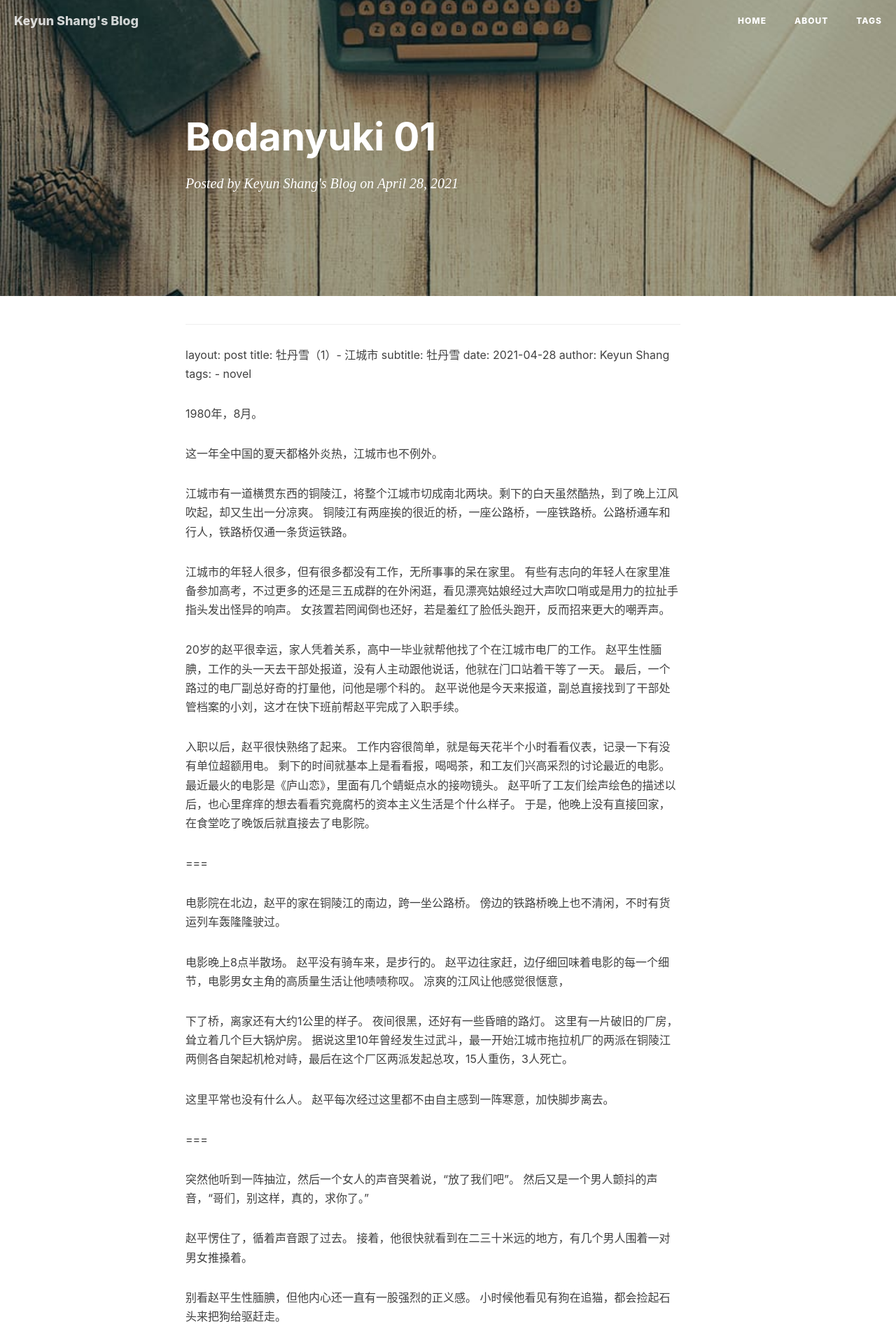
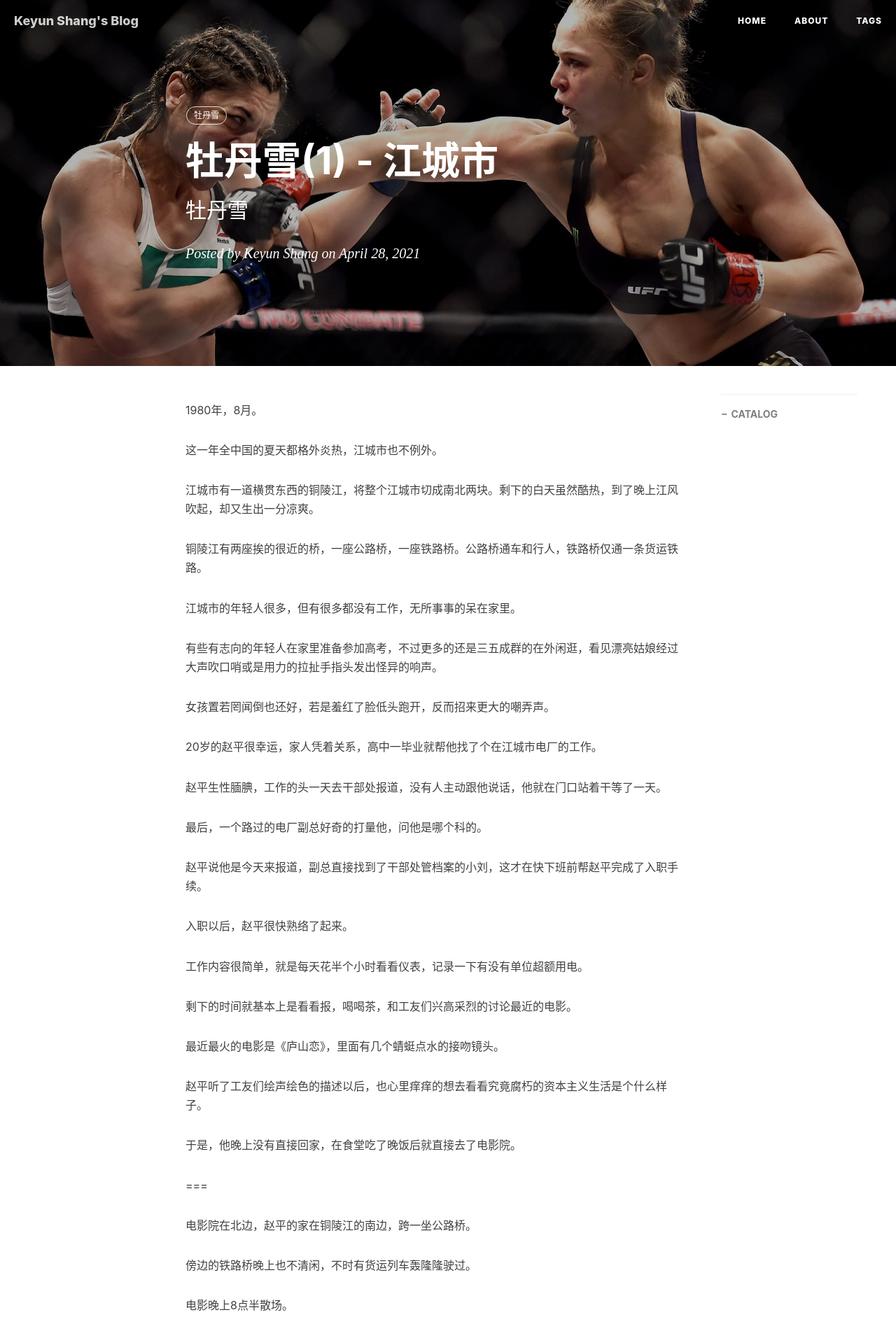
Before and after one commit to lanesky/lanesky.github.io, a Jekyll site: the page built from _posts/2021-04-28-bodanyuki-01.md, in a window 1280 px wide. Shown: the top 1912 px of the page at 70% size. Built offline with Jekyll 4.4.1, drawn with Linux system fonts in a browser that asks for light colours; nearby versions of some CDN libraries; our own code applies the rules of GitHub Pages for plain Markdown files; comment, search, counter and statistics services are not loaded; some of the changed text lies outside the part shown.

Commit message:
new post

```diff
--- a/_posts/2021-04-28-bodanyuki-01.md
+++ b/_posts/2021-04-28-bodanyuki-01.md
@@ -1,63 +1,97 @@
 ---
 layout:     post
-title:      牡丹雪（1）- 江城市
+title:      牡丹雪(1) - 江城市
 subtitle:   牡丹雪
 date:       2021-04-28
 author:     Keyun Shang
+header-img: img/post-bg-mma-2.jpg
+catalog: true
 tags:
-    - novel
+    - 牡丹雪
+---
 
 1980年，8月。
 
 这一年全中国的夏天都格外炎热，江城市也不例外。
 
 江城市有一道横贯东西的铜陵江，将整个江城市切成南北两块。剩下的白天虽然酷热，到了晚上江风吹起，却又生出一分凉爽。
+
 铜陵江有两座挨的很近的桥，一座公路桥，一座铁路桥。公路桥通车和行人，铁路桥仅通一条货运铁路。
 
+
 江城市的年轻人很多，但有很多都没有工作，无所事事的呆在家里。
+
 有些有志向的年轻人在家里准备参加高考，不过更多的还是三五成群的在外闲逛，看见漂亮姑娘经过大声吹口哨或是用力的拉扯手指头发出怪异的响声。
+
 女孩置若罔闻倒也还好，若是羞红了脸低头跑开，反而招来更大的嘲弄声。
 
+
 20岁的赵平很幸运，家人凭着关系，高中一毕业就帮他找了个在江城市电厂的工作。
+
 赵平生性腼腆，工作的头一天去干部处报道，没有人主动跟他说话，他就在门口站着干等了一天。
+
 最后，一个路过的电厂副总好奇的打量他，问他是哪个科的。
+
 赵平说他是今天来报道，副总直接找到了干部处管档案的小刘，这才在快下班前帮赵平完成了入职手续。
 
+
+
 入职以后，赵平很快熟络了起来。
+
 工作内容很简单，就是每天花半个小时看看仪表，记录一下有没有单位超额用电。
+
 剩下的时间就基本上是看看报，喝喝茶，和工友们兴高采烈的讨论最近的电影。
+
 最近最火的电影是《庐山恋》，里面有几个蜻蜓点水的接吻镜头。
+
 赵平听了工友们绘声绘色的描述以后，也心里痒痒的想去看看究竟腐朽的资本主义生活是个什么样子。
+
 于是，他晚上没有直接回家，在食堂吃了晚饭后就直接去了电影院。
 
 ===
 
 电影院在北边，赵平的家在铜陵江的南边，跨一坐公路桥。
+
 傍边的铁路桥晚上也不清闲，不时有货运列车轰隆隆驶过。
 
+
 电影晚上8点半散场。
+
 赵平没有骑车来，是步行的。
+
 赵平边往家赶，边仔细回味着电影的每一个细节，电影男女主角的高质量生活让他啧啧称叹。
+
 凉爽的江风让他感觉很惬意，
 
+
 下了桥，离家还有大约1公里的样子。
+
 夜间很黑，还好有一些昏暗的路灯。
+
 这里有一片破旧的厂房，耸立着几个巨大锅炉房。
+
 据说这里10年曾经发生过武斗，最一开始江城市拖拉机厂的两派在铜陵江两侧各自架起机枪对峙，最后在这个厂区两派发起总攻，15人重伤，3人死亡。
 
+
 这里平常也没有什么人。
+
 赵平每次经过这里都不由自主感到一阵寒意，加快脚步离去。
 
 ===
 
 突然他听到一阵抽泣，然后一个女人的声音哭着说，“放了我们吧”。
+
 然后又是一个男人颤抖的声音，“哥们，别这样，真的，求你了。”
 
+
 赵平愣住了，循着声音跟了过去。
+
 接着，他很快就看到在二三十米远的地方，有几个男人围着一对男女推搡着。
 
 别看赵平生性腼腆，但他内心还一直有一股强烈的正义感。
+
 小时候他看见有狗在追猫，都会捡起石头来把狗给驱赶走。
+
 
 不过赵平还是有点紧张。他清了清嗓子，用突然变得尖细的声音喊道，“你们在干什么？！”
 
```
